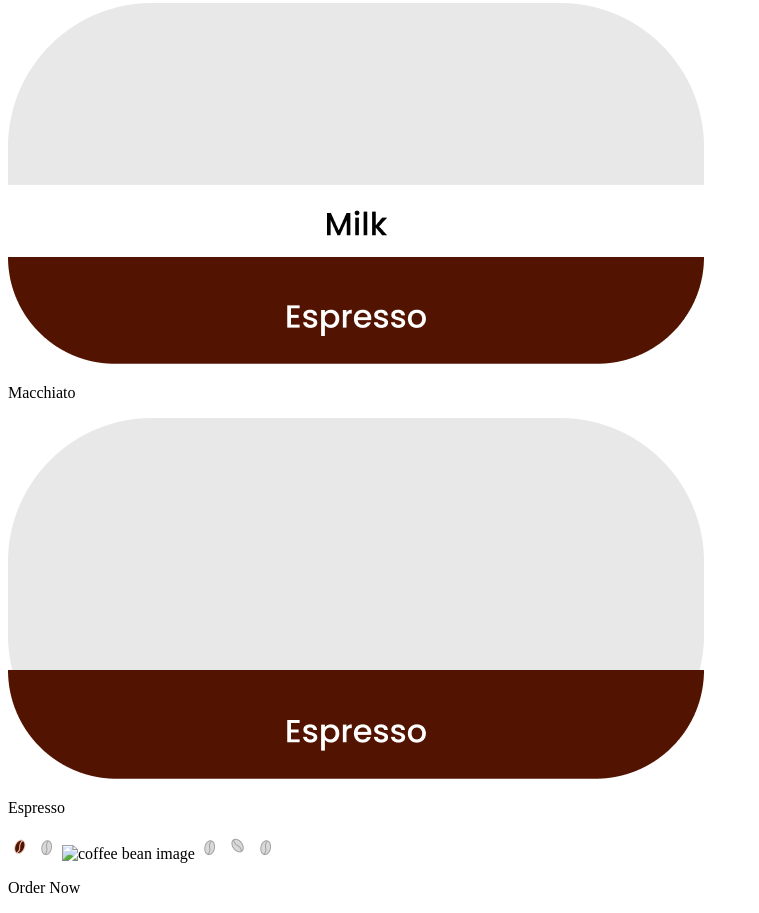
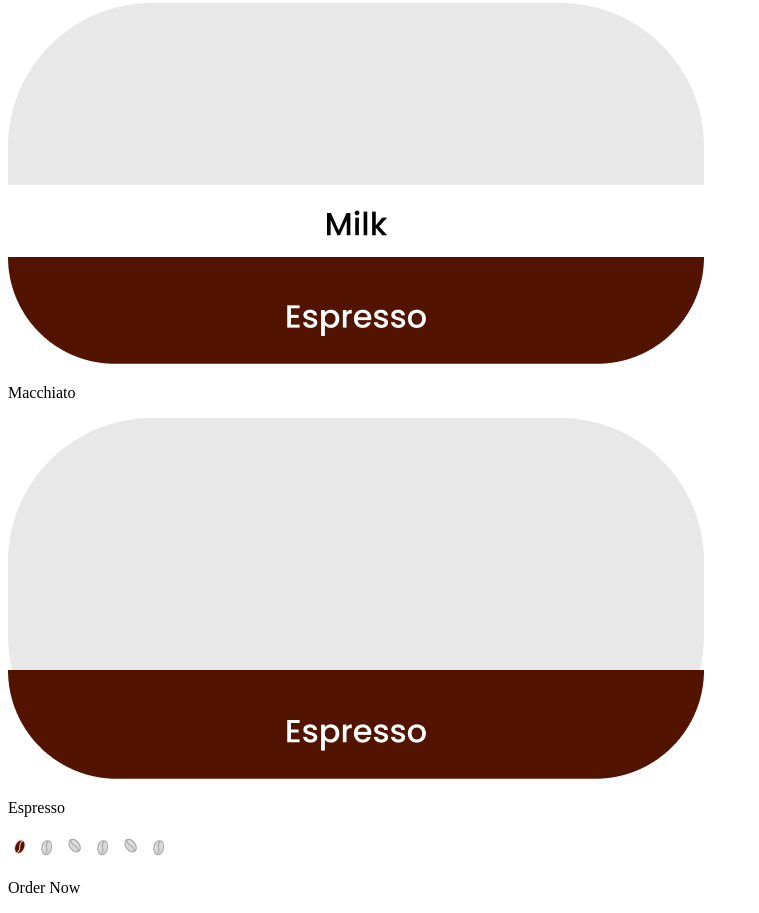
Before and after one commit to ProfessorKolodziej/final-project-fall-2022-pavement-team, a plain HTML site: page src/coffeetype.html in a window 1280 px wide. Shown: the part 907-1820 px from the top of the page, without its empty margins (0-759 px from the left). Drawn offline with Linux system fonts and the light colour scheme.

Commit message:
Another error edit

```diff
--- a/src/coffeetype.html
+++ b/src/coffeetype.html
@@ -17,7 +17,7 @@
             <div class="bottom">
                 <img src="images/openmoji_roasted-coffee-bean.jpg" alt="coffee bean image">
                 <img src="images/plain-coffee-bean.jpg" alt="coffee bean image">
-                <img src="images/plain-left-coffee bean.jpg" alt="coffee bean image">
+                <img src="images/plain-left-coffee-bean.jpg" alt="coffee bean image">
                 <img src="images/plain-coffee-bean.jpg" alt="coffee bean image">
                 <img src="images/plain-left-coffee-bean.jpg" alt="coffee bean image">
                 <img src="images/plain-coffee-bean.jpg" alt="coffee bean image">
```
